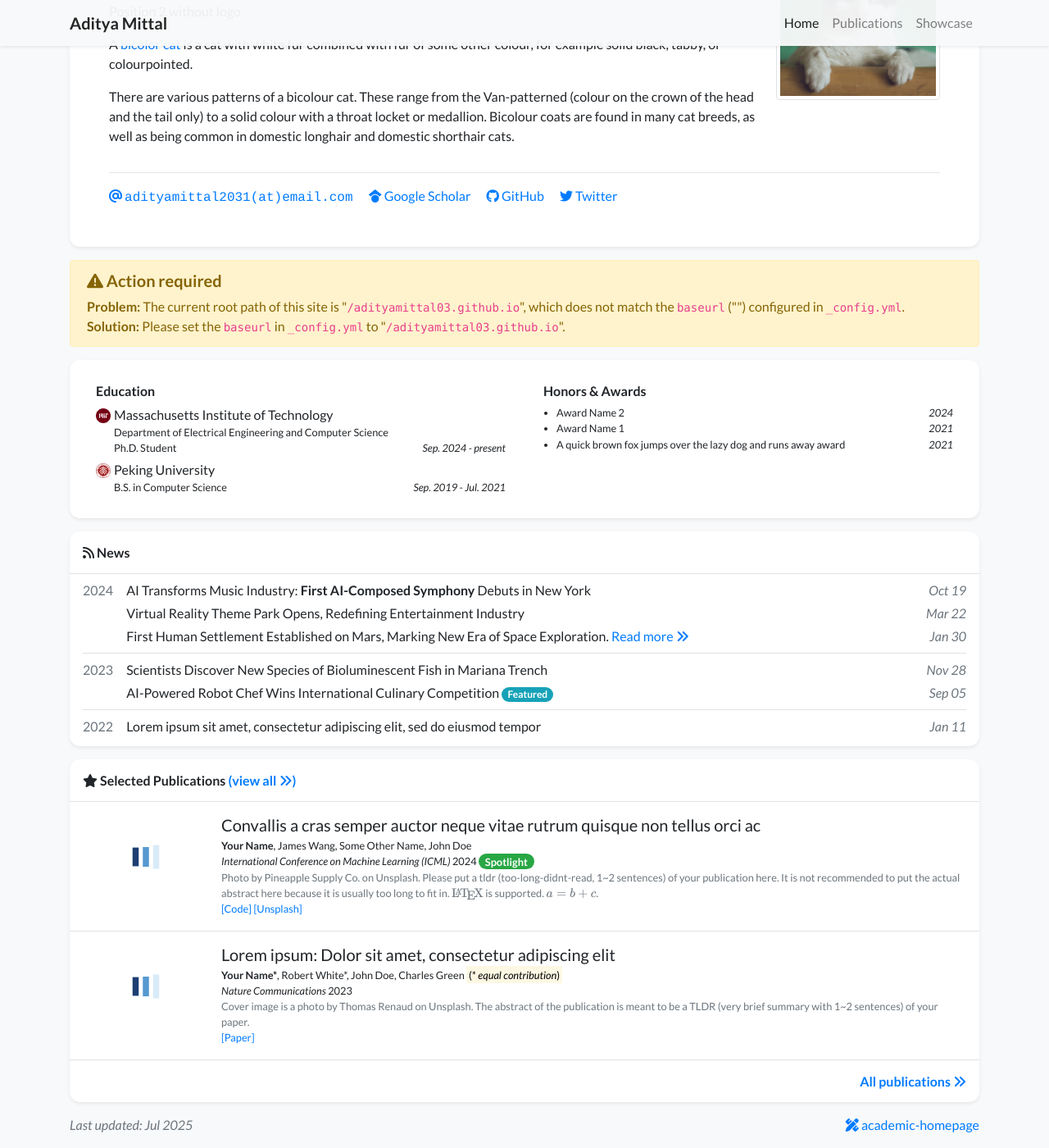
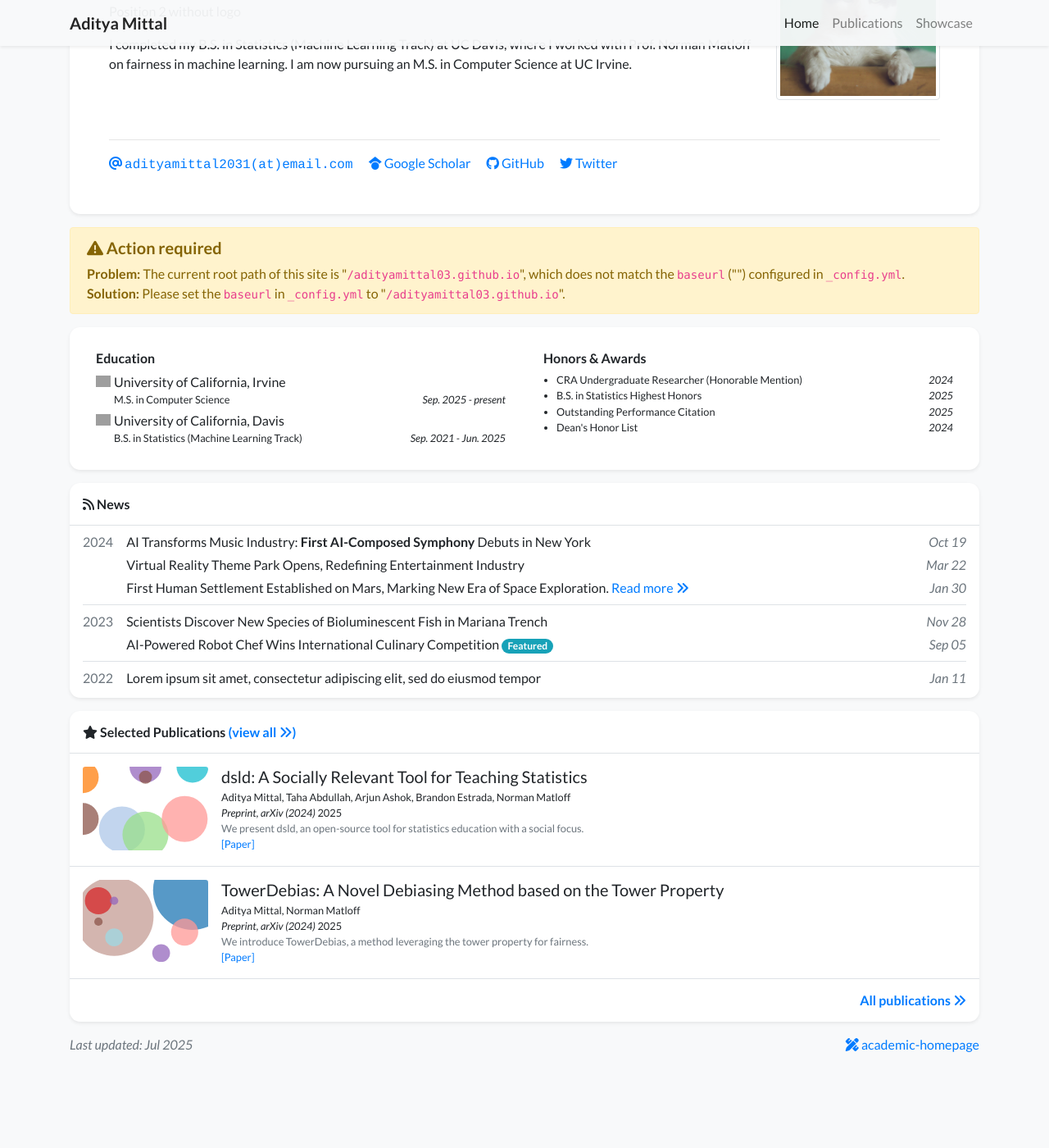
Before and after one commit to adityamittal03/adityamittal03.github.io, a Jekyll site: the page built from index.html, in a window 1280 px wide and 1400 px high, scrolled down 206 px. Shown: the whole window at 82% size. Built offline with Jekyll 4.4.1, drawn with Linux system fonts in a browser that asks for light colours; nearby versions of some CDN libraries; a style sheet for code colours, icons or effects is not loaded; after the commit the page ends 1508 px from its top, so only the background shows below that; grey boxes are pictures that could not be loaded.

Commit message:
Clean up publications and update bio

```diff
--- a/_data/profile.yml
+++ b/_data/profile.yml
@@ -22,12 +22,9 @@ twitter: your_twitter_id  # Do not include the '@' symbol
 short_bio_text_justify: false
 short_bio: >-
   <p>
-    A <a href="https://en.wikipedia.org/wiki/Bicolor_cat" target="_blank">bicolor cat</a> is a cat with white fur combined with fur of some other colour, for example solid black, tabby, or colourpointed.
-  </p>
-  <p>
-    There are various patterns of a bicolour cat. These range from the Van-patterned (colour on the crown of the head
-    and the tail only) to a solid colour with a throat locket or medallion. Bicolour coats are found in many cat breeds,
-    as well as being common in domestic longhair and domestic shorthair cats.
+    I completed my B.S. in Statistics (Machine Learning Track) at UC Davis,
+    where I worked with Prof. Norman Matloff on fairness in machine learning.
+    I am now pursuing an M.S. in Computer Science at UC Irvine.
   </p>
 
 portrait_url: /assets/images/photos/portrait.jpg
@@ -35,16 +32,14 @@ portrait_caption: >-
   Photo by Manja Vitolic on Unsplash (this caption is optional, comment it out to disable).
 
 education:
-- name: Massachusetts Institute of Technology
-  logo: /assets/images/badges/MIT_Social_circle.png
-  position: >-
-    Department of Electrical Engineering and Computer Science <br/>
-    Ph.D. Student
-  date: Sep. 2024 - present
-- name: Peking University
-  logo: /assets/images/badges/PKU_red.png
-  position: B.S. in Computer Science
-  date: Sep. 2019 - Jul. 2021
+- name: University of California, Irvine
+  logo: /assets/images/badges/uci.png
+  position: M.S. in Computer Science
+  date: Sep. 2025 - present
+- name: University of California, Davis
+  logo: /assets/images/badges/ucd.png
+  position: B.S. in Statistics (Machine Learning Track)
+  date: Sep. 2021 - Jun. 2025
 
 # experience:
 # - name: Peking University
@@ -53,9 +48,11 @@ education:
 #   date: Sep. 2019 - Jul. 2021
 
 awards:
-- name: Award Name 2
+- name: CRA Undergraduate Researcher (Honorable Mention)
   date: 2024
-- name: Award Name 1
-  date: 2021
-- name: A quick brown fox jumps over the lazy dog and runs away award
-  date: 2021
+- name: B.S. in Statistics Highest Honors
+  date: 2025
+- name: Outstanding Performance Citation
+  date: 2025
+- name: Dean's Honor List
+  date: 2024
```
Also changed, not shown: _publications/2023/2023-pub-example-1.md (deleted, +0 -17 lines), _publications/2023/2023-pub-example-2.md (deleted, +0 -23 lines), _publications/2023/2023-pub-example-no-cover.md (deleted, +0 -22 lines), _publications/2024/2024-pub-example-3.md (deleted, +0 -22 lines), _publications/2025/2025-dsld.md (added, +17 -0 lines), _publications/2025/2025-towerdebias.md (added, +14 -0 lines).
